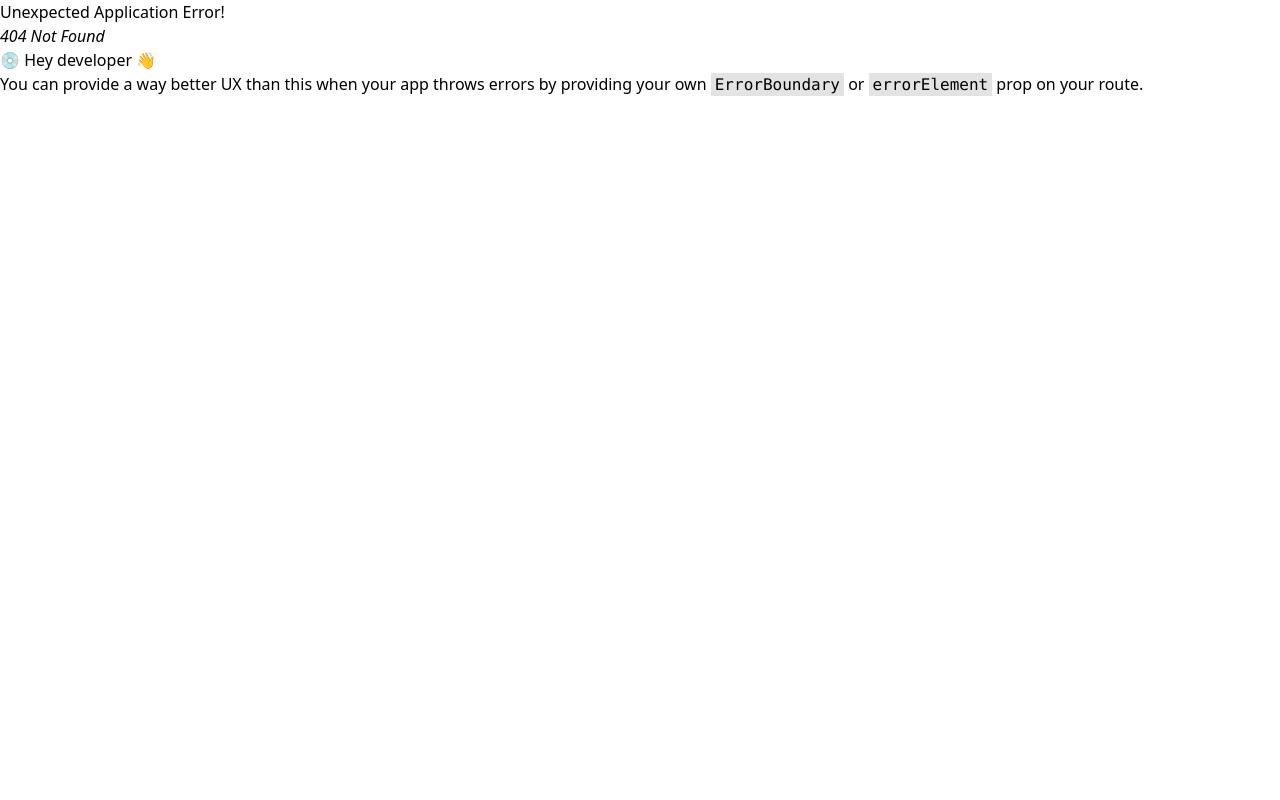
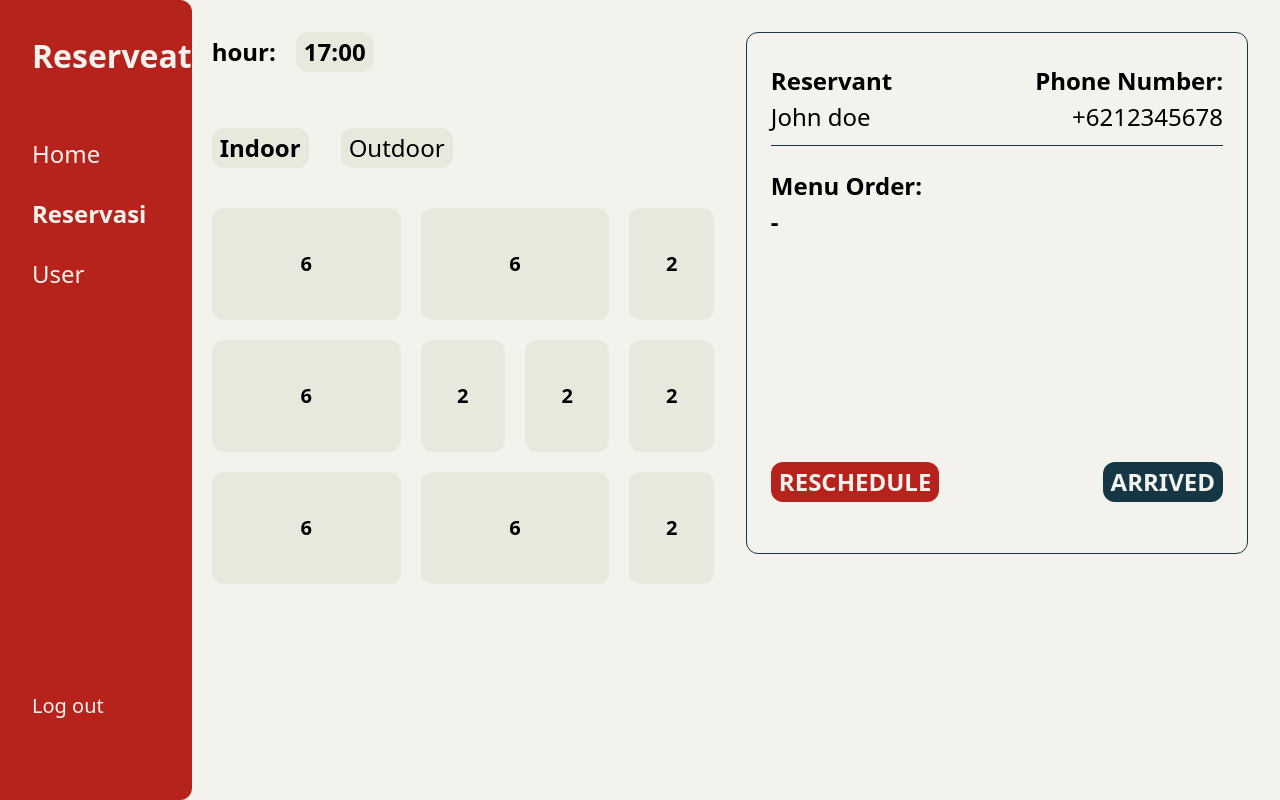
Before and after one commit to Nichristandy/reserveat, a React (Vite) app: page /admin/dashboard-reservasi in a window 1280 px wide. Before the commit this address had no page. Built offline with nearby package versions, Linux system fonts and the light colour scheme.

Commit message:
admin slicing selesai

```diff
--- a/package.json
+++ b/package.json
@@ -10,7 +10,9 @@
     "preview": "vite preview"
   },
   "dependencies": {
+    "chart.js": "^4.4.2",
     "react": "^18.2.0",
+    "react-chartjs-2": "^5.2.0",
     "react-dom": "^18.2.0",
     "react-icons": "^5.1.0",
     "react-router-dom": "^6.22.3"
--- /dev/null
+++ b/src/component/Charts/LineChart.jsx
@@ -0,0 +1,23 @@
+import { Line } from "react-chartjs-2";
+import "chart.js/auto";
+const LineChart = () => {
+  const data = {
+    labels: ["Mon", "Tue", "Wed", "Thu", "Fri", "Sat", "Sun"],
+    datasets: [
+      {
+        label: "customer",
+        data: [10, 30, 40, 80, 60, 30, 90],
+        fill: true,
+        backgroundColor: "rgba(44, 106, 132, 0.5)",
+        borderColor: "rgba(44, 106, 132, 1)",
+      },
+    ],
+  };
+  return (
+    <>
+      <Line data={data} />
+    </>
+  );
+};
+
+export default LineChart;
--- /dev/null
+++ b/src/component/SideBar.jsx
@@ -0,0 +1,33 @@
+import { NavLink } from "react-router-dom";
+const SideBar = () => {
+  return (
+    <div>
+      <div className="w-full flex-col flex justify-between bg-red rounded-r-xl pl-8 min-h-screen text-white pb-20">
+        <div className="flex flex-col gap-6 text-[24px]">
+          <div className="font-black text-[32px] py-8">Reserveat</div>
+          <NavLink
+            to={"/admin/dashboard-home"}
+            className={({ isActive }) => (isActive ? "font-bold" : "")}
+          >
+            Home
+          </NavLink>
+          <NavLink
+            to={"/admin/dashboard-reservasi"}
+            className={({ isActive }) => (isActive ? "font-bold" : "")}
+          >
+            Reservasi
+          </NavLink>
+          <NavLink
+            to={"/admin/dashboard-user"}
+            className={({ isActive }) => (isActive ? "font-bold" : "")}
+          >
+            User
+          </NavLink>
+        </div>
+        <span className="text-xl">Log out</span>
+      </div>
+    </div>
+  );
+};
+
+export default SideBar;
--- /dev/null
+++ b/src/component/UserBar.jsx
@@ -0,0 +1,19 @@
+const UserBar = ({ user }) => {
+  return (
+    <>
+      {" "}
+      <div className="px-4 py-2 flex flex-row w-full border-blue border rounded-xl justify-between items-center">
+        <div className="flex flex-col gap-3">
+          <span className="text-2xl font-bold">{user}</span>
+          <span className="text-lg">+6212345678</span>
+        </div>
+        <div className="flex flex-col gap-3 text-end">
+          <span className="text-2xl font-bold">17:00</span>
+          <span className="text-lg">6 people</span>
+        </div>
+      </div>
+    </>
+  );
+};
+
+export default UserBar;
--- a/src/pages/Dashboard.jsx
+++ /dev/null
@@ -1,23 +0,0 @@
-const Dashboard = () => {
-  return (
-    <div className="min-h-screen w-full flex  bg-grey pr-8">
-      <div className="w-2/12 flex-col flex justify-between bg-red rounded-r-xl pl-8 min-h-screen text-white pb-20">
-        <div className="flex flex-col gap-6 text-[24px]">
-          <div className="font-black text-[32px] py-8">Reserveat</div>
-          <span>Home</span>
-          <span>Reservasi</span>
-          <span>User</span>
-        </div>
-        <span className="text-xl">Log out</span>
-      </div>
-      <div className="w-full grid grid-cols-10 gap-5 py-8 pl-5">
-        <div className=" col-span-7 bg-white rounded-xl">statistic</div>
-        <div className=" col-span-3 bg-white rounded-xl">users</div>
-        <div className=" col-span-7 bg-white rounded-xl">tampilan meja</div>
-        <div className=" col-span-3 bg-white rounded-xl">cashier</div>
-      </div>
-    </div>
-  );
-};
-
-export default Dashboard;
--- /dev/null
+++ b/src/pages/Dashboard/Dashboard.jsx
@@ -0,0 +1,33 @@
+import LineChart from "../../component/Charts/LineChart";
+import SideBar from "../../component/SideBar";
+import UserBar from "../../component/UserBar";
+
+const Dashboard = () => {
+  const users = ["John doe", "Mary Jane", "Doe John", "Jane Mary"];
+
+  return (
+    <div className="min-h-screen w-full flex  bg-grey pr-8">
+      <div className="w-2/12">
+        <SideBar />
+      </div>
+      <div className="w-full grid grid-cols-10 gap-5 py-8 pl-5">
+        <div className="col-span-7 bg-white rounded-xl p-8 flex items-center justify-center">
+          <LineChart />
+        </div>
+        <div className=" col-span-3 bg-white rounded-xl  p-8 ">
+          <div className="flex flex-col gap-5">
+            {users.map((user) => (
+              <UserBar key={user} user={user} />
+            ))}
+          </div>
+        </div>
+        <div className=" col-span-7 bg-white rounded-xl p-8 ">
+          tampilan meja
+        </div>
+        <div className=" col-span-3 bg-white rounded-xl p-8">cashier</div>
+      </div>
+    </div>
+  );
+};
+
+export default Dashboard;
--- /dev/null
+++ b/src/pages/Dashboard/Reservasi.jsx
@@ -0,0 +1,96 @@
+import SideBar from "../../component/SideBar";
+
+const Reservasi = () => {
+  return (
+    <>
+      {" "}
+      <div className="min-h-screen w-full flex  bg-white pr-8">
+        <div className="w-2/12">
+          <SideBar />
+        </div>
+        <div className="w-full grid grid-cols-10 gap-8 py-8 pl-5">
+          <div className="col-span-5">
+            <div className="flex flex-row gap-5 items-center">
+              <span className="text-2xl font-bold">hour:</span>{" "}
+              <button className="bg-grey rounded-xl text-black uppercase px-2 py-1 font-bold text-2xl">
+                17:00
+              </button>
+            </div>
+            <div className=" mt-14 flex flex-row gap-8">
+              <button className="bg-grey rounded-xl text-black  px-2 py-1 font-bold text-2xl">
+                Indoor
+              </button>
+              <button className="bg-grey rounded-xl text-black  px-2 py-1 text-2xl">
+                Outdoor
+              </button>
+            </div>
+            <div className="w-full grid grid-cols-5 gap-5 mt-10">
+              <div className="col-span-2 bg-grey rounded-xl h-28 text-xl font-bold items-center justify-center flex">
+                6
+              </div>
+              <div className="col-span-2 bg-grey rounded-xl text-xl font-bold items-center justify-center flex">
+                6
+              </div>
+              <div className="col-span-1 bg-grey rounded-xl text-xl font-bold items-center justify-center flex">
+                2
+              </div>
+              <div className="col-span-2 bg-grey rounded-xl h-28 text-xl font-bold items-center justify-center flex">
+                6
+              </div>
+              <div className="col-span-1 bg-grey rounded-xl text-xl font-bold items-center justify-center flex">
+                2
+              </div>
+              <div className="col-span-1 bg-grey rounded-xl text-xl font-bold items-center justify-center flex">
+                2
+              </div>
+              <div className="col-span-1 bg-grey rounded-xl text-xl font-bold items-center justify-center flex">
+                2
+              </div>
+              <div className="col-span-2 bg-grey rounded-xl h-28 text-xl font-bold items-center justify-center flex">
+                6
+              </div>
+              <div className="col-span-2 bg-grey rounded-xl text-xl font-bold items-center justify-center flex">
+                6
+              </div>
+              <div className="col-span-1 bg-grey rounded-xl text-xl font-bold items-center justify-center flex">
+                2
+              </div>
+            </div>
+          </div>
+          <div className="col-span-5">
+            <div className="rounded-xl min-h-[522px] border border-blue py-8 px-6">
+              <div className="flex flex-row pb-3 border-b border-b-blue justify-between">
+                <div className="flex flex-col gap-1">
+                  <span className="text-2xl font-bold">Reservant</span>
+                  <span className="text-2xl">John doe</span>
+                </div>
+                <div className="flex flex-col gap-1 text-end">
+                  <span className="text-2xl font-bold">Phone Number:</span>
+                  <span className="text-2xl">+6212345678</span>
+                </div>
+              </div>
+              <div className="mt-6">
+                <div className="font-bold text-2xl flex flex-col gap-1">
+                  Menu Order:
+                  <span>-</span>
+                </div>
+              </div>
+
+              {/* button */}
+              <div className="w-full flex flex-row justify-between mt-56">
+                <button className="bg-red rounded-xl text-white uppercase px-2 py-1 font-bold text-2xl">
+                  Reschedule
+                </button>
+                <button className="bg-blue rounded-xl text-white uppercase px-2 py-1 font-bold text-2xl">
+                  Arrived
+                </button>
+              </div>
+            </div>
+          </div>
+        </div>
+      </div>
+    </>
+  );
+};
+
+export default Reservasi;
--- /dev/null
+++ b/src/pages/Dashboard/User.jsx
@@ -0,0 +1,33 @@
+import SideBar from "../../component/SideBar";
+import { MdOutlineSearch } from "react-icons/md";
+import UserBar from "../../component/UserBar";
+const User = () => {
+  const users = ["John doe", "Mary Jane", "Doe John", "Jane Mary"];
+  return (
+    <>
+      {" "}
+      <div className="min-h-screen w-full flex  bg-white pr-8">
+        <div className="w-2/12">
+          <SideBar />
+        </div>
+        <div className="w-full flex flex-col gap-10 py-8 pl-5">
+          <div className="bg-grey flex flex-row justify-between items-center gap-2 rounded-xl w-5/12 px-2 py-1">
+            <MdOutlineSearch size={32} color="#B6231D" />
+            <input
+              className="bg-grey w-full focus:outline-none text-xl"
+              type="text"
+              placeholder="Search User"
+            ></input>
+          </div>
+          <div className="flex flex-col gap-5 w-8/12">
+            {users.map((user) => (
+              <UserBar key={user} user={user} />
+            ))}
+          </div>
+        </div>
+      </div>
+    </>
+  );
+};
+
+export default User;
```
Also changed, not shown: src/main.jsx (+11 -1 lines), 1 other file (tests, documents, lock files or other folders).
